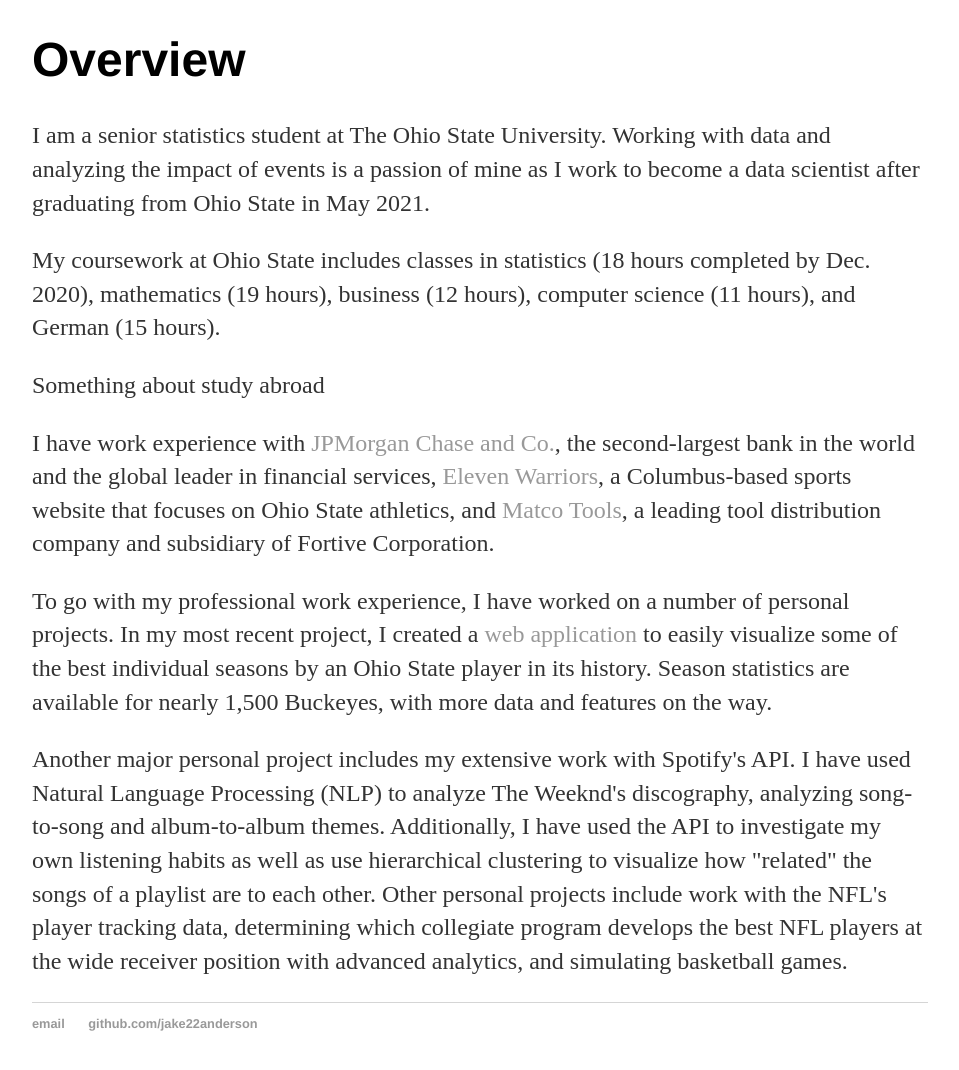
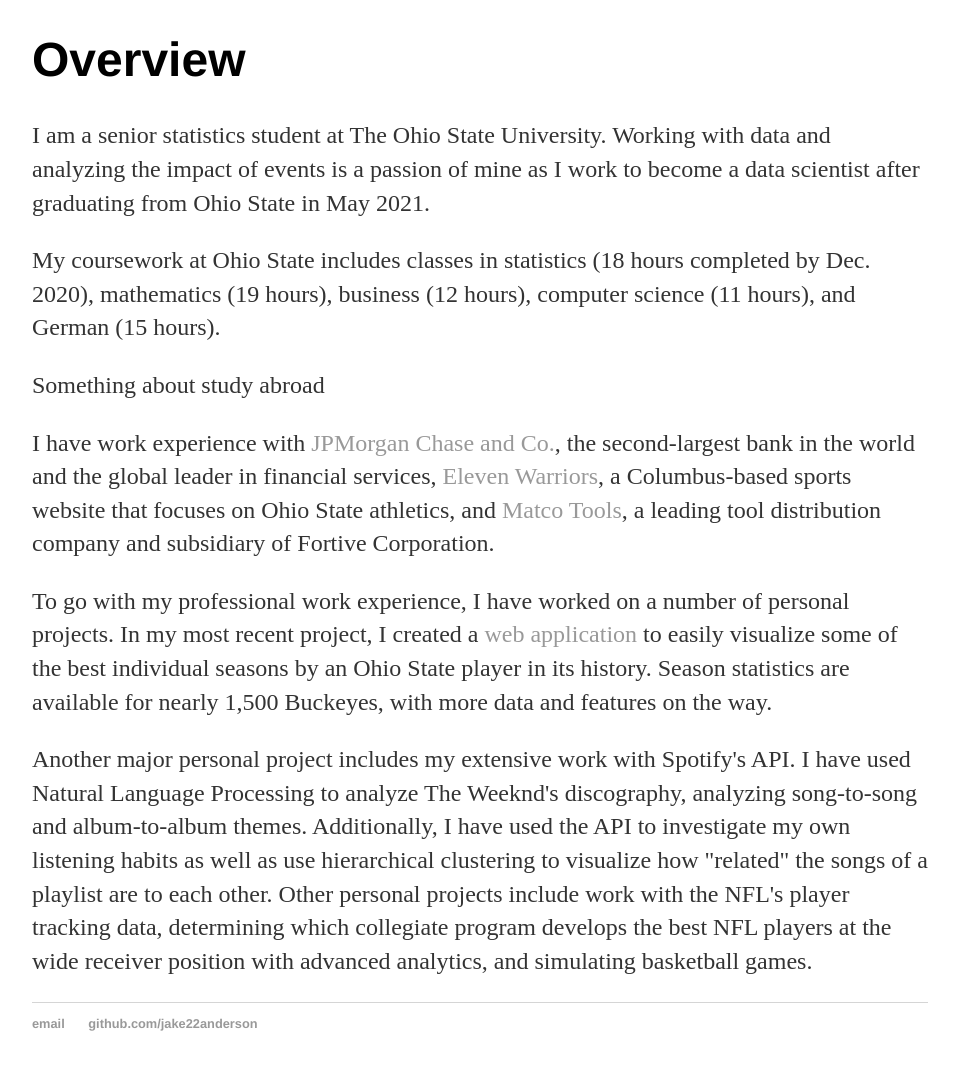
Before and after one commit to mtnartker/mtnartker.github.io, a Jekyll site: the page built from index.html, in a window 1280 px wide, cut to the strip 742-1833 px from the top of the page. Shown: the top 1070 px of the strip, without its empty margins (160-1119 px from the left). Built offline with Jekyll 4.4.1, drawn with Linux system fonts in a browser that asks for light colours.

Commit message:
Update index.html

```diff
--- a/index.html
+++ b/index.html
@@ -13,5 +13,5 @@
 	<p>Something about study abroad</p>
 	<p>I have work experience with <a href="https://www.jpmorganchase.com/">JPMorgan Chase and Co.</a>, the second-largest bank in the world and the global leader in financial services, <a href="https://www.elevenwarriors.com/">Eleven Warriors</a>, a Columbus-based sports website that focuses on Ohio State athletics, and <a href="https://www.matcotools.com/">Matco Tools</a>, a leading tool distribution company and subsidiary of Fortive Corporation.</p>
 	<p>To go with my professional work experience, I have worked on a number of personal projects. In my most recent project, I created a <a href="https://ohio-state-statistics.shinyapps.io/Ohio-State-Stats/">web application</a> to easily visualize some of the best individual seasons by an Ohio State player in its history. Season statistics are available for nearly 1,500 Buckeyes, with more data and features on the way.</p>
-	<p>Another major personal project includes my extensive work with Spotify's API. I have used Natural Language Processing (NLP) to analyze The Weeknd's discography, analyzing song-to-song and album-to-album themes. Additionally, I have used the API to investigate my own listening habits as well as use hierarchical clustering to visualize how "related" the songs of a playlist are to each other. Other personal projects include work with the NFL's player tracking data, determining which collegiate program develops the best NFL players at the wide receiver position with advanced analytics, and simulating basketball games. </p>
+	<p>Another major personal project includes my extensive work with Spotify's API. I have used Natural Language Processing to analyze The Weeknd's discography, analyzing song-to-song and album-to-album themes. Additionally, I have used the API to investigate my own listening habits as well as use hierarchical clustering to visualize how "related" the songs of a playlist are to each other. Other personal projects include work with the NFL's player tracking data, determining which collegiate program develops the best NFL players at the wide receiver position with advanced analytics, and simulating basketball games. </p>
 </div><!-- /.blurb -->
```
